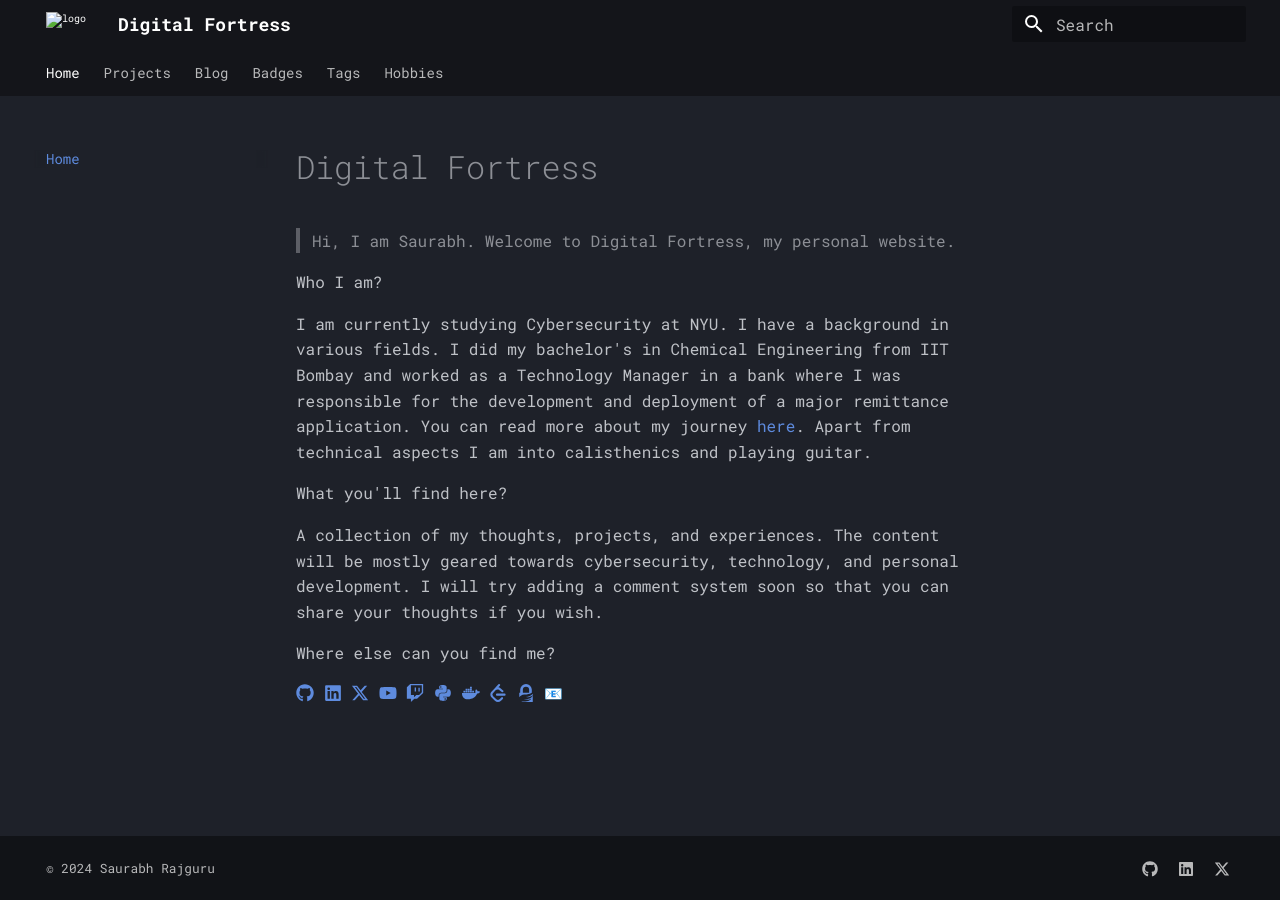
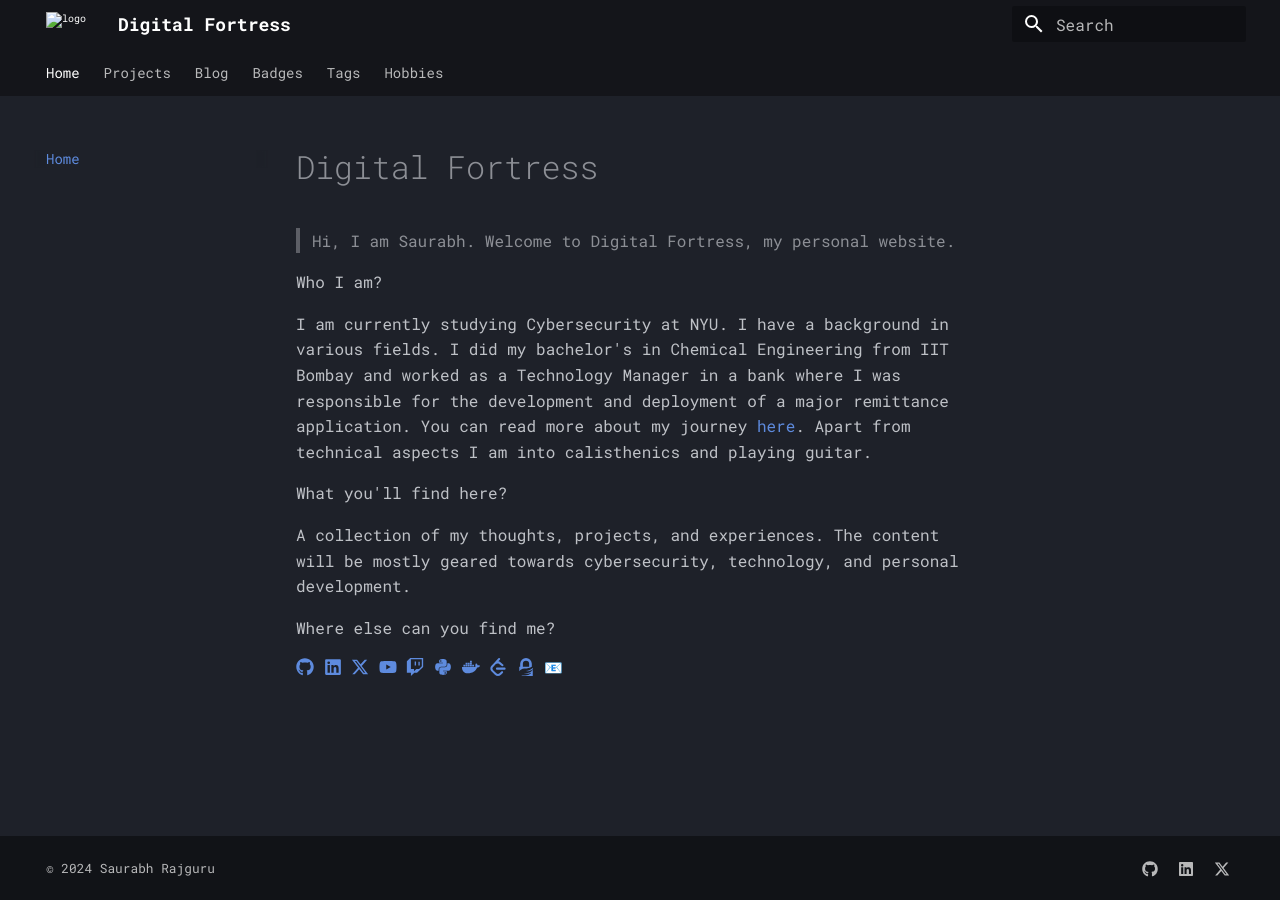
Before and after one commit to rajguru7/rajguru7.github.io, an MkDocs documentation site: the page built from docs/index.md, in a window 1280 px wide. Built offline with MkDocs 1.6.1 and Material for MkDocs 9.7.7, drawn with Linux system fonts in a browser that asks for light colours; emoji names are drawn with the system emoji font; comment, search, counter and statistics services are not loaded.

Commit message:
Update index.md

```diff
--- a/docs/index.md
+++ b/docs/index.md
@@ -19,9 +19,7 @@ playing guitar.
 What you'll find here?
 
 A collection of my thoughts, projects, and experiences. The content will be
-mostly geared towards cybersecurity, technology, and personal development. I
-will try adding a comment system soon so that you can share your thoughts if you
-wish.
+mostly geared towards cybersecurity, technology, and personal development.
 
 Where else can you find me?
 
```
